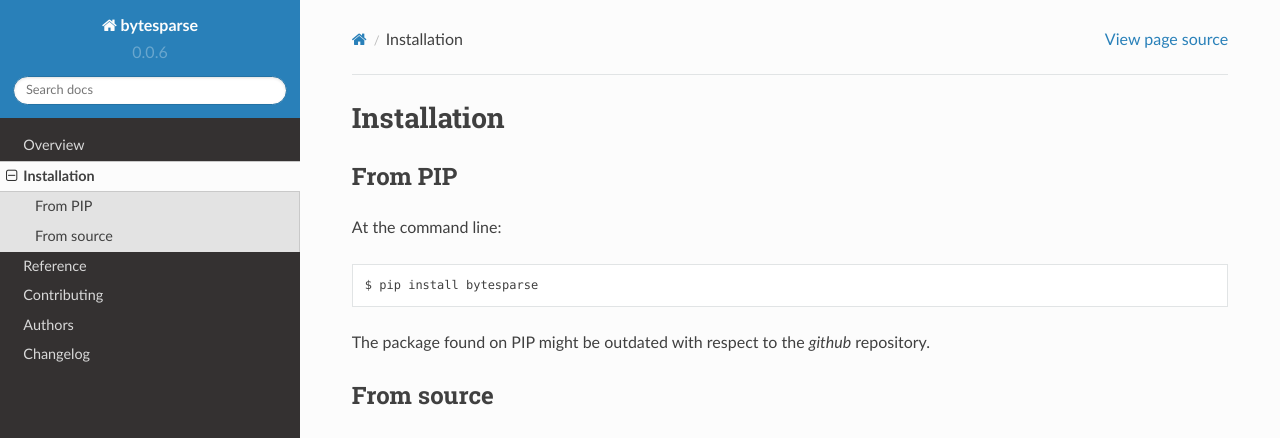
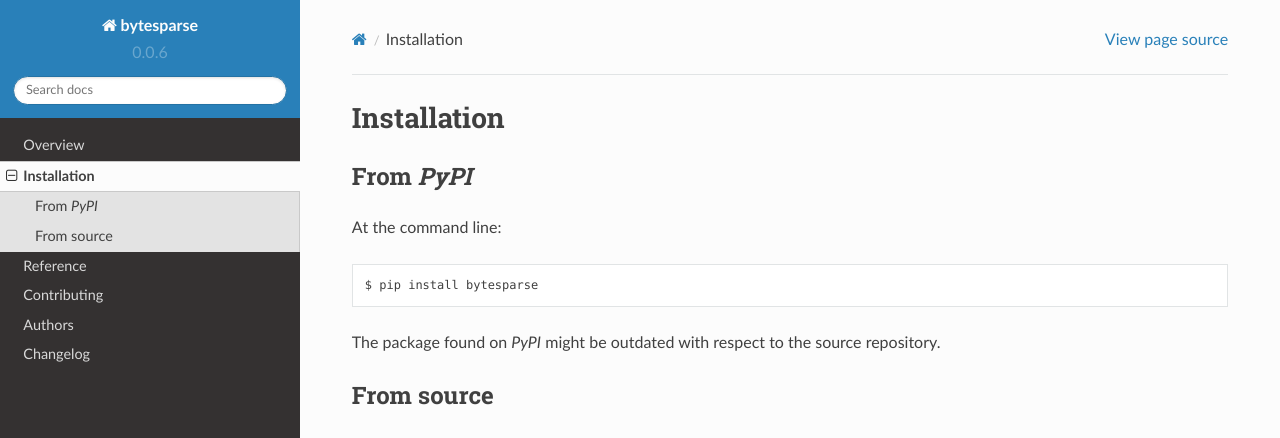
Before and after one commit to TexZK/bytesparse, a Sphinx documentation site: the page built from docs/installation.rst, in a window 1280 px wide. Shown: the top 438 px of the page. Built offline with Sphinx 7.4.7 and the Read the Docs theme 2.0.0, drawn with Linux system fonts in a browser that asks for light colours.

Commit message:
Minor changes

```diff
--- a/docs/installation.rst
+++ b/docs/installation.rst
@@ -2,8 +2,8 @@
 Installation
 ============
 
-From PIP
---------
+From *PyPI*
+-----------
 
 At the command line:
 
@@ -11,7 +11,7 @@ At the command line:
 
     $ pip install bytesparse
 
-The package found on PIP might be outdated with respect to the *github*
+The package found on *PyPI* might be outdated with respect to the source
 repository.
 
 
--- a/docs/requirements.txt
+++ b/docs/requirements.txt
@@ -1,5 +1,5 @@
-sphinx>=1.7
+sphinx >= 6
 sphinx-rtd-theme
 sphinx-autodoc-typehints
-twine>=1.12
+twine
 -e .
```
Also changed, not shown: 1 other file.
